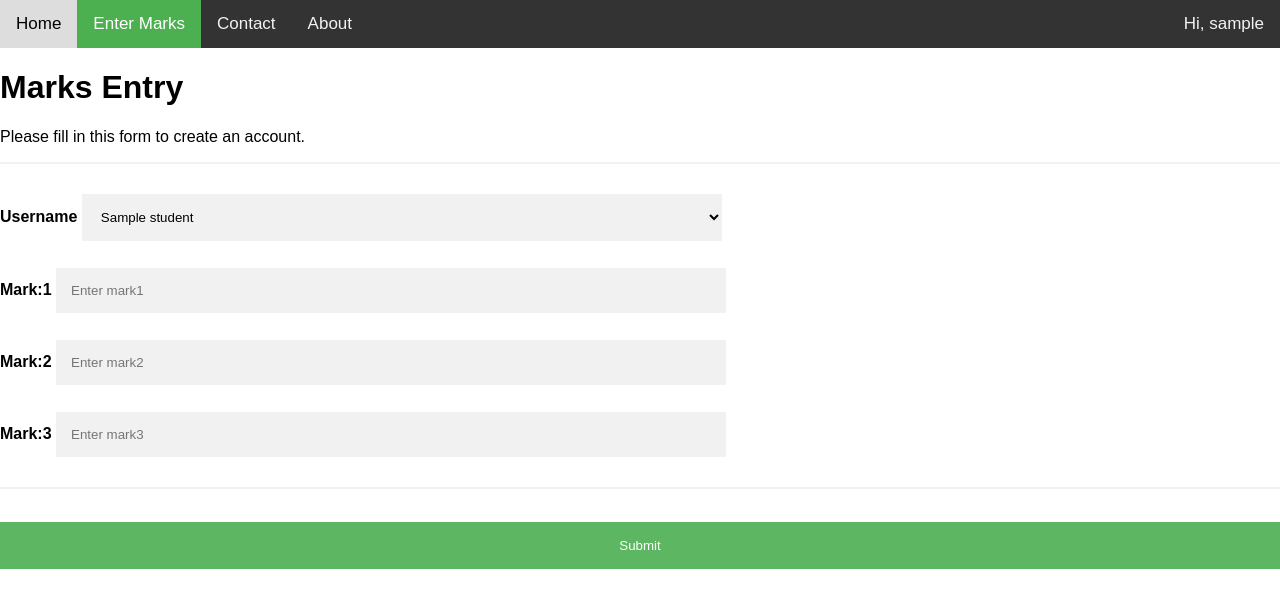
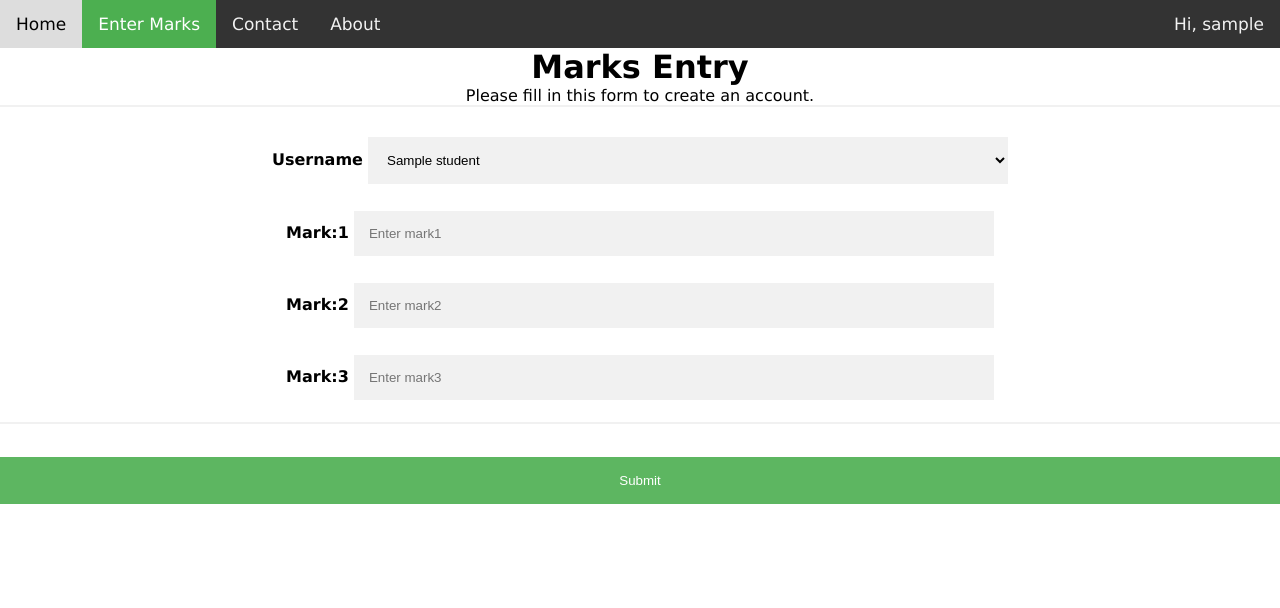
Before and after one commit to Cauverypraba/Students-Mark-Management-System, a Django app: template template/mark.html in a window 1280 px wide. Shown: the top 608 px of the page. Run offline with Django 3.2, Linux system fonts and the light colour scheme; the template is opened without the code that fills it: most values are stand-ins (such as "Sample title", 1, 10 or a date in 2020).

Commit message:
Changed styles in home page and mark page

```diff
--- a/template/home.html
+++ b/template/home.html
@@ -12,6 +12,12 @@ body {
 .topnav {
   overflow: hidden;
   background-color: #333;
+}
+
+* {
+  box-sizing: border-box;
+  margin: 0;
+  padding: 0;
 }
 
 body {
--- a/template/mark.html
+++ b/template/mark.html
@@ -6,7 +6,23 @@
 <style>
 body {
   margin: 0;
-  font-family: Arial, Helvetica, sans-serif;
+  font-family: Verdana, Geneva, Tahoma, sans-serif;
+}
+
+* {
+  box-sizing: border-box;
+  margin: 0;
+  padding: 0;
+}
+
+body {
+  text-align: center;
+}
+
+header {
+  background-color: #048162c9;
+  padding: 20px;
+  color: white;
 }
 
 .topnav {
```
